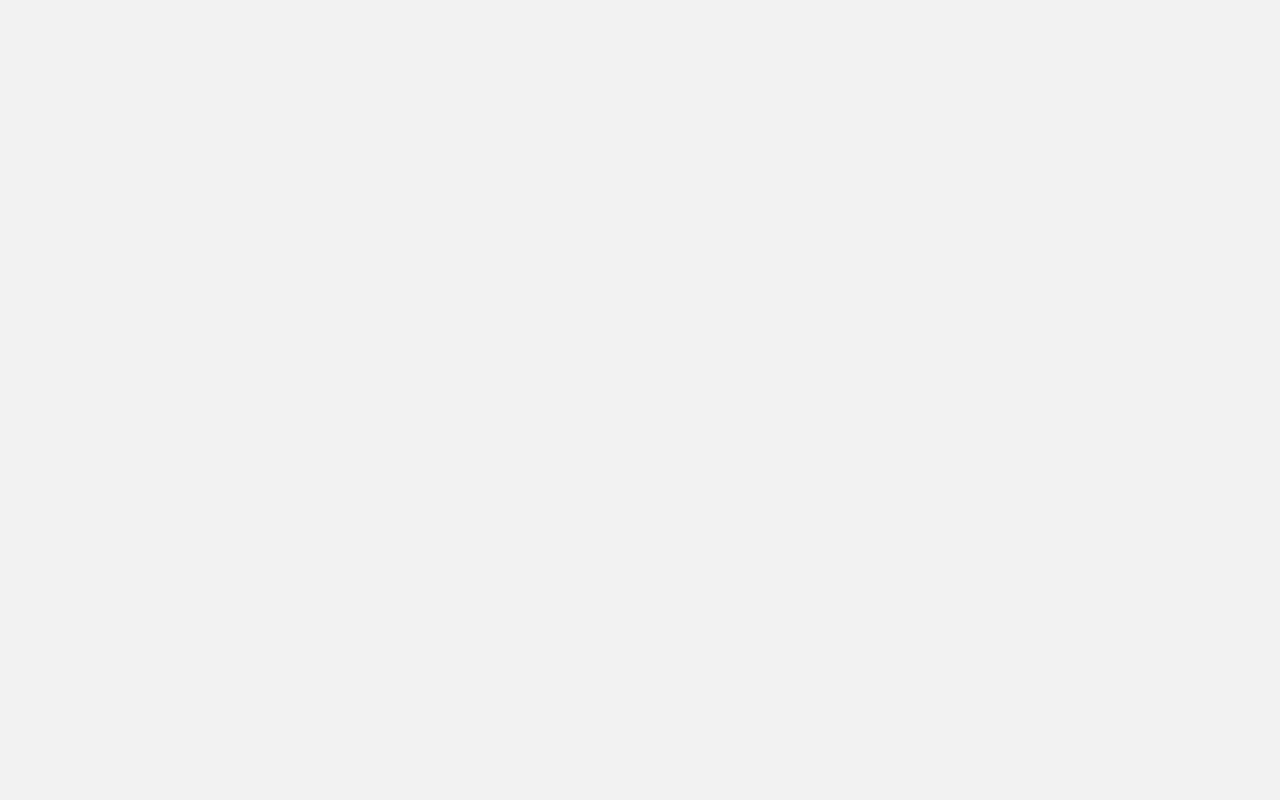
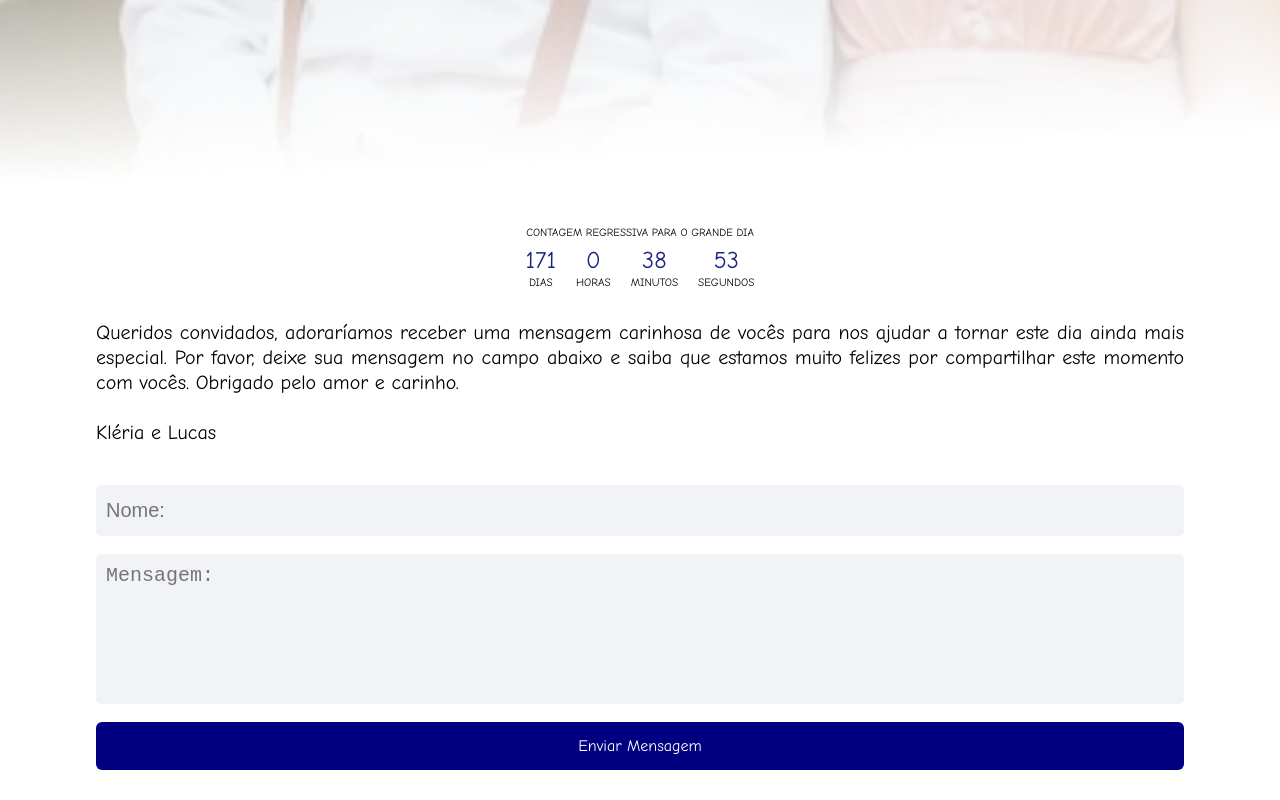
Before and after one commit to LucasFelipe2142/lucas-kleria, a React (Vite) app: page /mensagens in a window 1280 px wide. Before the commit this address had no page. Shown: the part 883-1683 px from the top of the page. Before the commit the page ends 800 px from the top, so only its background shows below. Built offline with nearby package versions, Linux system fonts and the light colour scheme.

Commit message:
adicionando menu

```diff
--- a/src/App.jsx
+++ b/src/App.jsx
@@ -2,6 +2,7 @@ import { BrowserRouter, Routes, Route } from "react-router-dom";
 import GlobalStyle from "./styles/GlobalStyles";
 import Home from "./components/Home";
 import Confirm from "./components/Confirm";
+import Mensage from "./components/Mensage";
 
 export default function App() {
   return (
@@ -11,6 +12,7 @@ export default function App() {
         <Routes>
           <Route path="/" element={<Home />} />
           <Route path="/confirmar-presenca" element={<Confirm />} />
+          <Route path="/mensagens" element={<Mensage />} />
         </Routes>
       </BrowserRouter>
     </>
--- a/src/components/Home.jsx
+++ b/src/components/Home.jsx
@@ -34,7 +34,9 @@ export default function Home() {
       <Button onClick={() => navigate("/confirmar-presenca")}>
         CONFIRMAR PRESENÇA
       </Button>
-      <Button>MENSAGEM PARA OS NOIVOS</Button>
+      <Button onClick={() => navigate("/mensagens")}>
+        MENSAGEM PARA OS NOIVOS
+      </Button>
       <Button>LISTA DE PRESENTES</Button>
       <Footer />
     </Container>
@@ -45,7 +47,7 @@ const Container = styled.div`
   display: flex;
   align-items: center;
   flex-direction: column;
-  margin-bottom: 30px;
+  padding-bottom: 30px;
   .acknowledgment {
     margin-top: 20px;
     margin-bottom: 20px;
--- /dev/null
+++ b/src/components/Mensage.jsx
@@ -0,0 +1,127 @@
+import axios from "axios";
+import { useState, useEffect } from "react";
+import { useLocation } from "react-router-dom";
+import styled from "styled-components";
+import { useNavigate } from "react-router";
+import Header from "./common/Header";
+import photo from "../assets/photo.png";
+import Footer from "./common/Footer";
+import Countdown from "./Countdown";
+import Map from "./common/Map";
+
+export default function Confirm() {
+  const { pathname } = useLocation();
+  useEffect(() => {
+    window.scrollTo(0, 0);
+  }, [pathname]);
+  const [nomeConvidado, setNomeConvidado] = useState("");
+  const [message, setMessage] = useState("");
+  const navigate = useNavigate();
+  const ACTUAL_PAGE = "Confirmar Presença";
+  return (
+    <Container>
+      <Header actualPage={ACTUAL_PAGE} />
+      <Img_first src={photo} />
+      <Countdown />
+      <p className="messageText">
+        Queridos convidados, adoraríamos receber uma mensagem carinhosa de vocês
+        para nos ajudar a tornar este dia ainda mais especial. Por favor, deixe
+        sua mensagem no campo abaixo e saiba que estamos muito felizes por
+        compartilhar este momento com vocês. Obrigado pelo amor e carinho.
+        <br></br>
+        <br></br>
+        Kléria e Lucas
+      </p>
+      <input
+        disabled={false}
+        type="text"
+        name="input"
+        placeholder="Nome:"
+        value={nomeConvidado}
+        onChange={(e) => setNomeConvidado(e.target.value)}
+      />
+      <textarea
+        className="message"
+        name="input"
+        placeholder="Mensagem:"
+        value={message}
+        onChange={(e) => setMessage(e.target.value)}
+      />
+      <Button>Enviar Mensagem</Button>
+      <Footer />
+    </Container>
+  );
+}
+
+const Container = styled.div`
+  display: flex;
+  align-items: center;
+  flex-direction: column;
+  padding-bottom: 30px;
+  background-color: white;
+  .messageText {
+    margin-top: 20px;
+    margin-bottom: 20px;
+    width: 85%;
+
+    font-family: "Comic Neue";
+    font-style: normal;
+    font-weight: 400;
+    font-size: 20px;
+    line-height: 25px;
+
+    text-align: justify;
+
+    color: #000000;
+  }
+  input {
+    width: 85%;
+    height: 51px;
+    background: #f1f3f7;
+    border-radius: 5px;
+    font-style: normal;
+    font-weight: 300;
+    font-size: 20px;
+    line-height: 23px;
+    color: #9f9f9f;
+    padding: 10px;
+    box-sizing: border-box;
+    border: none;
+    margin: 20px 0 8px 0;
+    outline: none;
+  }
+  .message {
+    width: 85%;
+    height: 150px; /* altura fixa */
+    resize: none; /* desativa a opção de redimensionamento do usuário */
+    background: #f1f3f7;
+    border-radius: 5px;
+    font-style: normal;
+    font-weight: 300;
+    font-size: 20px;
+    line-height: 23px;
+    color: #9f9f9f;
+    padding: 10px;
+    box-sizing: border-box;
+    border: none;
+    margin: 10px 0 8px 0;
+    outline: none;
+  }
+`;
+const Img_first = styled.img`
+  margin-top: 54px;
+  width: 100%;
+`;
+
+const Button = styled.div`
+  display: flex;
+  justify-content: center;
+  align-items: center;
+  margin-top: 10px;
+  width: 85%;
+  height: 48px;
+  background: #000080;
+  border-radius: 6px;
+  color: #fff;
+  font-size: 16px;
+`;
--- a/src/components/common/Header.jsx
+++ b/src/components/common/Header.jsx
@@ -1,16 +1,68 @@
 import axios from "axios";
 import styled from "styled-components";
+import { useState } from "react";
 import { useNavigate } from "react-router";
 import logo from "../../assets/logo.png";
-import { List } from "react-bootstrap-icons";
+import { List, XCircleFill } from "react-bootstrap-icons";
 
 export default function Home({ actualPage }) {
+  const [menuOpen, setMenuOpen] = useState(false);
   const navigate = useNavigate();
+  function handleOpenMenu() {
+    setMenuOpen(true);
+  }
+
+  function handleCloseMenu() {
+    setMenuOpen(false);
+  }
 
   return (
     <Header>
       <div className="container">
-        <List color="white" />
+        <div onClick={handleOpenMenu}>
+          <List color="white" />
+        </div>
+        <Menu className={menuOpen ? "menu open" : "menu"}>
+          <div className="menu-header">
+            <strong>Menu</strong>
+            <button className="close-button" onClick={handleCloseMenu}>
+              <XCircleFill size={20} color="white" />
+            </button>
+          </div>
+
+          <ul>
+            <li>
+              <button className="menu-button" onClick={() => navigate("/")}>
+                Página inicial
+              </button>
+            </li>
+            <li>
+              <button
+                className="menu-button"
+                onClick={() => navigate("/confirmar-presenca")}
+              >
+                Confirmar presença
+              </button>
+            </li>
+            <li>
+              <button
+                className="menu-button"
+                onClick={() => navigate("/mensagens")}
+              >
+                Mensagem para os noivos
+              </button>
+            </li>
+            <li>
+              <button
+                className="menu-button"
+                // onClick={() => navigate("/lista-de-presentes")}
+              >
+                Lista de presentes
+              </button>
+            </li>
+          </ul>
+        </Menu>
+
         <h1>{actualPage} </h1>
         <Logo src={logo} />
       </div>
@@ -56,3 +108,88 @@ const Logo = styled.img`
   width: 33px;
   height: 33px;
 `;
+
+const Menu = styled.div`
+  z-index: 1;
+  display: none;
+  position: fixed;
+  top: 0;
+  left: -300px;
+  width: 300px;
+  height: 100%;
+  background-color: navy;
+  color: white;
+  padding: 20px;
+  box-sizing: border-box;
+  transition: left 0.3s ease-in-out;
+
+  &.open {
+    display: block;
+    left: 0;
+  }
+
+  font-family: "Comic Neue", sans-serif;
+
+  ul {
+    width: 100%;
+    display: flex;
+    flex-direction: column;
+    justify-content: center;
+    align-items: center;
+    list-style: none;
+    margin-top: 60px;
+    padding: 0;
+  }
+
+  ul li {
+    width: 100%;
+    display: flex;
+    flex-direction: column;
+    justify-content: center;
+    align-items: center;
+  }
+
+  button.menu-button {
+    display: block;
+    width: 90%;
+    height: 40px;
+    background-color: white;
+    color: navy;
+    font-size: 0.7rem;
+    font-weight: bold;
+    text-align: center;
+    text-decoration: none;
+    text-transform: uppercase;
+    padding: 10px;
+    margin: 20px 0;
+    border: none;
+    border-radius: 5px;
+    box-shadow: 0px 2px 5px rgba(0, 0, 0, 0.1);
+    cursor: pointer;
+    outline: none;
+  }
+
+  button.close-button {
+    position: absolute;
+    top: 10px;
+    right: 10px;
+    background-color: transparent;
+    border: none;
+    cursor: pointer;
+    margin-top: 10px;
+  }
+
+  .menu-header {
+    display: flex;
+    align-items: center;
+    justify-content: space-between;
+    margin-bottom: 20px;
+  }
+
+  .menu-header strong {
+    font-weight: bold;
+    font-size: 20px;
+    margin-right: 10px;
+    color: white;
+  }
+`;
```
